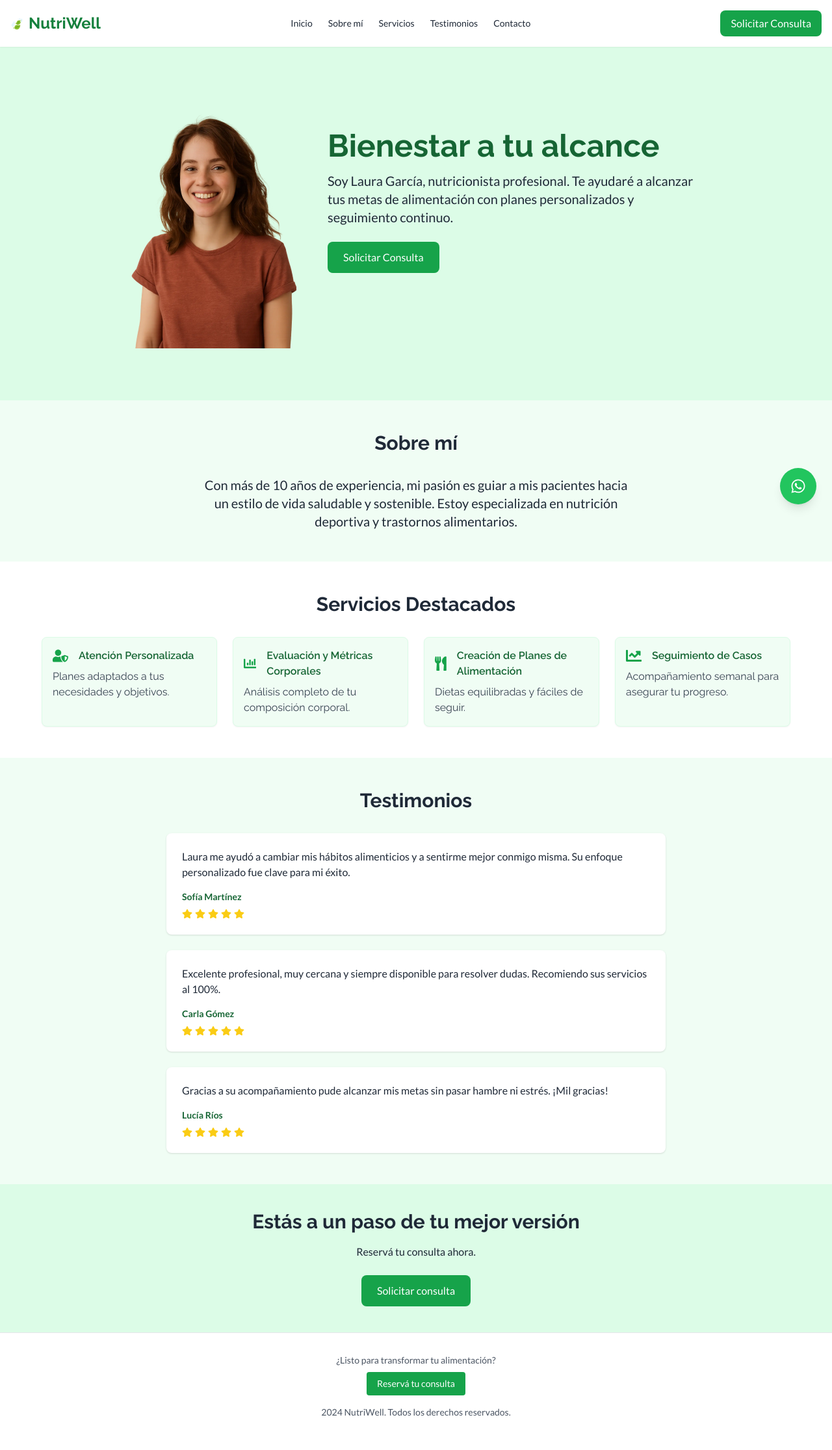
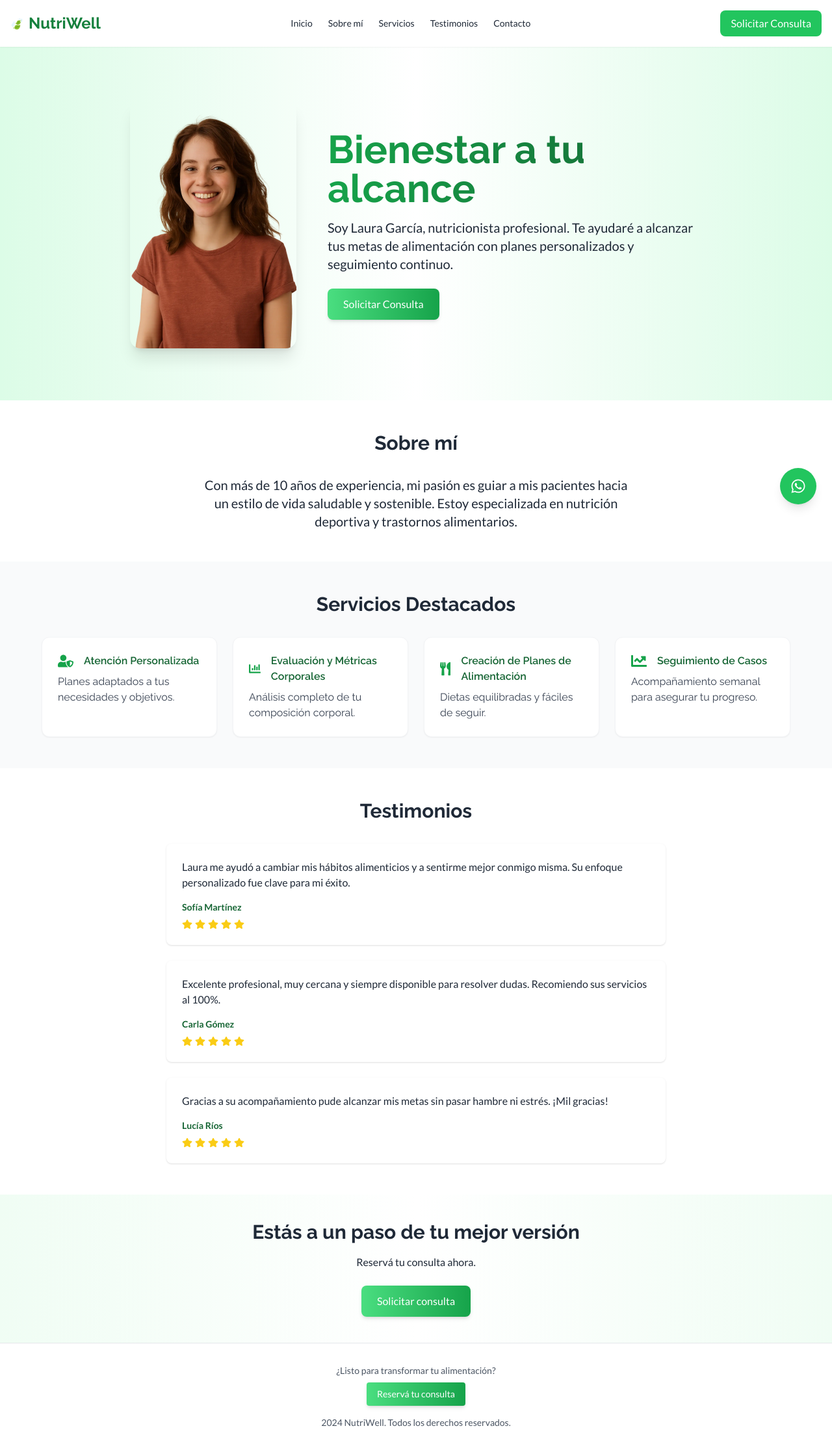
Before and after one commit to juliokof2104/nutri, a React (Vite) app: page / in a window 1280 px wide. Shown: the whole page at 65% size. Built offline with nearby package versions, Linux system fonts and the light colour scheme.

Commit message:
Refine landing page styling

```diff
--- a/package.json
+++ b/package.json
@@ -16,5 +16,6 @@
     "postcss": "^8.4.21",
     "tailwindcss": "^3.3.2",
     "vite": "^4.3.9"
-  }
+  },
+  "license": "MIT"
 }
--- a/src/NutriWell.jsx
+++ b/src/NutriWell.jsx
@@ -20,7 +20,7 @@ export default function NutriWell() {
   }, []);
 
   return (
-    <div className="font-lato text-gray-800 bg-green-50">
+    <div className="font-lato text-gray-800 bg-gray-50">
       {/* Navbar */}
       <nav className={`flex flex-col md:flex-row justify-between items-center p-4 bg-white shadow-sm ${isScrolled ? 'transform scale-95' : 'transform scale-100'} transition-transform duration-300 sticky top-0 z-10`}>
         <div className="flex items-center gap-2">
@@ -70,31 +70,30 @@ export default function NutriWell() {
         </div>
 
         {/* Solicitar Consulta Button */}
-        <button className="hidden md:block bg-green-600 text-white px-4 py-2 rounded-lg hover:bg-green-700">Solicitar Consulta</button>
+          <button className="hidden md:block bg-green-500 text-white px-4 py-2 rounded-lg hover:bg-green-600">Solicitar Consulta</button>
       </nav>
 
       {/* Hero Section */}
-      <section id="inicio" className="flex flex-col md:flex-row items-start justify-center px-6 py-20 bg-green-100">
+      <section id="inicio" className="flex flex-col md:flex-row items-start justify-center px-6 py-20 bg-gradient-to-r from-green-100 via-white to-green-100">
         <div className="flex flex-col md:flex-row gap-12">
-          <div className="relative w-64 h-96 mx-auto md:mx-0">
-          <img src={lauraImage} alt="Laura García" className="absolute inset-0 w-full h-full object-cover" />
-           </div>
+          <div className="relative w-64 h-96 mx-auto md:mx-0 rounded-2xl overflow-hidden shadow-xl">
+            <img src={lauraImage} alt="Laura García" className="absolute inset-0 w-full h-full object-cover" />
+          </div>
           <div className="max-w-xl text-left mt-12">
-            <h1 className=" font-raleway text-4xl md:text-5xl font-bold text-green-800 mb-4">Bienestar a tu alcance</h1>
+            <h1 className="font-raleway text-5xl md:text-6xl font-extrabold bg-gradient-to-r from-green-600 to-green-800 text-transparent bg-clip-text mb-4">Bienestar a tu alcance</h1>
             <p className="text-lg md:text-xl mb-6">Soy Laura García, nutricionista profesional. Te ayudaré a alcanzar tus metas de alimentación con planes personalizados y seguimiento continuo.</p>
-            <button className="bg-green-600 text-white px-6 py-3 rounded-lg hover:bg-green-700">Solicitar Consulta</button>
+            <button className="bg-gradient-to-r from-green-400 to-green-600 text-white px-6 py-3 rounded-lg shadow-md hover:shadow-lg">Solicitar Consulta</button>
           </div>
         </div>
       </section>
-
       {/* Sobre mí */}
-      <section id="sobre-mi" className="px-6 py-12">
+      <section id="sobre-mi" className="px-6 py-12 bg-white">
         <h2 className=" font-raleway text-2xl md:text-3xl font-bold text-center mb-8">Sobre mí</h2>
         <p className=" max-w-2xl mx-auto text-center text-lg md:text-xl">Con más de 10 años de experiencia, mi pasión es guiar a mis pacientes hacia un estilo de vida saludable y sostenible. Estoy especializada en nutrición deportiva y trastornos alimentarios.</p>
       </section>
 
       {/* Servicios */}
-      <section id="servicios" className="px-6 py-12 bg-white">
+      <section id="servicios" className="px-6 py-12 bg-gray-50">
         <h2 className=" font-raleway text-2xl md:text-3xl font-bold text-center mb-8">Servicios Destacados</h2>
         <div className="grid grid-cols-1 md:grid-cols-2 lg:grid-cols-4 gap-6 max-w-6xl mx-auto font-raleway">
           {[
@@ -119,7 +118,7 @@ export default function NutriWell() {
               icon: <FaChartLine className="text-2xl text-green-600" />
             },
           ].map((s, i) => (
-            <div key={i} className="bg-green-50 p-4 rounded-lg shadow-sm border border-green-100">
+              <div key={i} className="bg-white p-6 rounded-xl shadow-sm border border-gray-100 hover:shadow-lg transform hover:-translate-y-1 transition">
               <div className="flex items-center gap-4 mb-2">
                 {s.icon}
                 <h3 className=" font-raleway font-semibold text-green-800">{s.title}</h3>
@@ -131,7 +130,7 @@ export default function NutriWell() {
       </section>
 
       {/* Testimonios */}
-      <section id="testimonios" className="px-6 py-12">
+      <section id="testimonios" className="px-6 py-12 bg-white">
         <h2 className=" font-raleway text-2xl md:text-3xl font-bold text-center mb-8">Testimonios</h2>
         <div className="max-w-3xl mx-auto space-y-6">
           {[
@@ -155,16 +154,16 @@ export default function NutriWell() {
       </section>
 
       {/* Call to Action */}
-      <section id="contacto" className="bg-green-100 px-6 py-10 text-center">
+      <section id="contacto" className="bg-gradient-to-r from-green-50 via-white to-green-50 px-6 py-10 text-center">
         <h2 className="text-2xl md:text-3xl font-bold mb-4 font-raleway">Estás a un paso de tu mejor versión</h2>
         <p className="mb-6">Reservá tu consulta ahora.</p>
-        <button className="bg-green-600 text-white px-6 py-3 rounded-lg hover:bg-green-700">Solicitar consulta</button>
+        <button className="bg-gradient-to-r from-green-400 to-green-600 text-white px-6 py-3 rounded-lg shadow-md hover:shadow-lg">Solicitar consulta</button>
       </section>
 
       {/* Footer */}
       <footer className="bg-white px-6 py-8 text-center text-sm text-gray-600 border-t font-lato">
         <p className="mb-2">¿Listo para transformar tu alimentación?</p>
-        <a href="#" className="inline-block mb-4 bg-green-600 text-white px-4 py-2 rounded hover:bg-green-700">Reservá tu consulta</a>
+          <a href="#" className="inline-block mb-4 bg-gradient-to-r from-green-400 to-green-600 text-white px-4 py-2 rounded shadow-md hover:shadow-lg">Reservá tu consulta</a>
         <div>2024 NutriWell. Todos los derechos reservados.</div>
       </footer>
 
```
Also changed, not shown: 1 other file (tests, documents, lock files or other folders).
